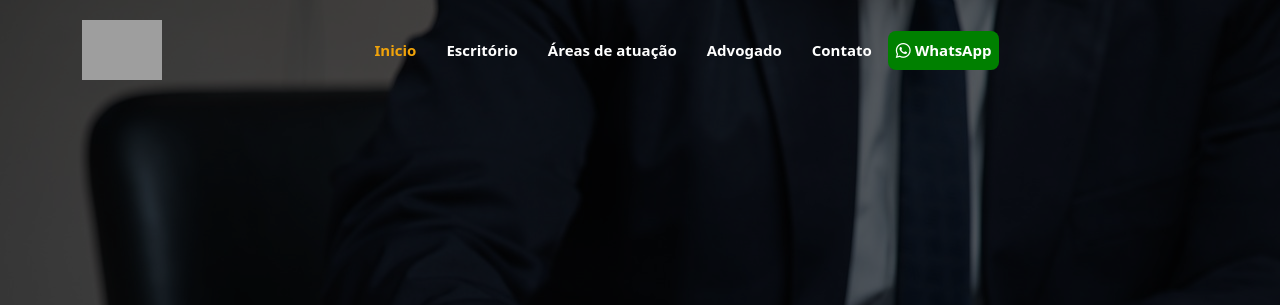
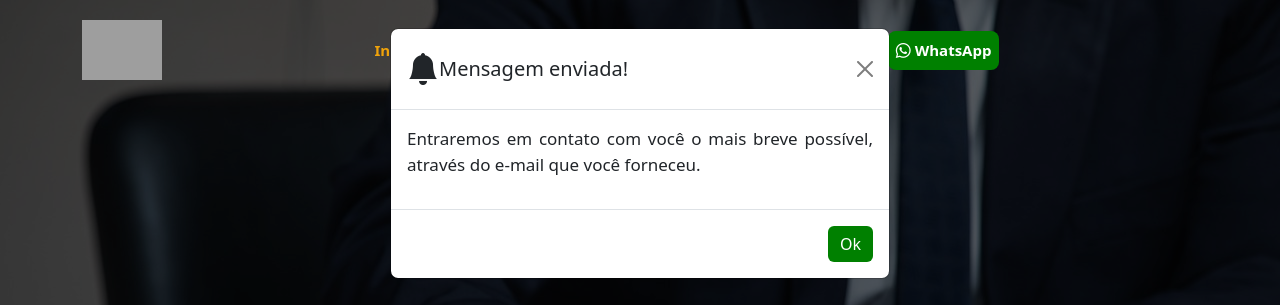
Before and after one commit to Tassochaves/landingPage-adv, an Angular app: page /msgEnv in a window 1280 px wide. Shown: the top 305 px of the page. Built offline with nearby package versions, Linux system fonts and the light colour scheme; no server answers; grey boxes are pictures that could not be loaded.

Commit message:
Add modal para msg enviada

```diff
--- a/src/app/app.routes.ts
+++ b/src/app/app.routes.ts
@@ -1,6 +1,9 @@
 import { Routes } from '@angular/router';
 import { MsgEnviadaComponent } from './components/msg-enviada/msg-enviada.component';
+import { HomeComponent } from './pages/home/home.component';
 
 export const routes: Routes = [
+    {path: '',
+     title:'Home', component: HomeComponent},
     {path: 'msgEnv', component: MsgEnviadaComponent}
 ];
--- a/src/app/components/msg-enviada/msg-enviada.component.html
+++ b/src/app/components/msg-enviada/msg-enviada.component.html
@@ -1,7 +1,19 @@
 
   <!-- Modal -->
-  <div id="myModal" class="modal">
-    <div class="modal-content">
-      <p>Mensagem enviada com sucesso!.</p>
+  <div class="modal" id="myModal" tabindex="-1">
+    <div class="modal-dialog">
+      <div class="modal-content">
+        <div class="modal-header">
+          <i class="bi bi-bell-fill fa-2x"></i>
+          <h5 class="modal-title">Mensagem enviada!</h5>
+          <button routerLink="" type="button" class="btn-close" data-bs-dismiss="modal" aria-label="Close"></button>
+        </div>
+        <div class="modal-body">
+          <p>Entraremos em contato com você o mais breve possível, através do e-mail que você forneceu.</p>
+        </div>
+        <div class="modal-footer">
+          <button routerLink="" type="button" class="btn btnMsg" data-bs-dismiss="modal">Ok</button>
+        </div>
+      </div>
     </div>
   </div>
--- a/src/app/components/msg-enviada/msg-enviada.component.scss
+++ b/src/app/components/msg-enviada/msg-enviada.component.scss
@@ -1,46 +1,4 @@
-.modal {
-    display: none; /* Inicialmente oculto */
-    position: fixed;
-    z-index: 1;
-    left: 0;
-    top: 0;
-    margin-top: -1.0rem;
-    width: 100%;
-    height: 100%;
-    overflow: auto;
-    background-color: rgba(0, 0, 0, 0.4);
-  }
 
-  .modal-content {
-    background-color: #059c44;
-    margin: 15% auto;
-    padding: 20px;
-    width: 30%;
-    p{
-        text-align: start !important;
-        color: antiquewhite !important;
-      }
-  }
-
-  .close {
-    color: #aaa;
-    float: right;
-    font-size: 28px;
-    font-weight: bold;
-  }
-
-  .close:hover,
-  .close:focus {
-    color: black;
-    text-decoration: none;
-    cursor: pointer;
-  }
-
-  @media (max-width: 992px) {
-    .modal{
-        margin-top: 3.0rem;
-    }
-    .modal-content {
-        width: 80%;
-      }
-  }
+.btnMsg{
+  background-color: green !important;
+}
--- a/src/app/components/msg-enviada/msg-enviada.component.ts
+++ b/src/app/components/msg-enviada/msg-enviada.component.ts
@@ -1,19 +1,18 @@
 import { AfterViewInit, Component, ElementRef, OnInit, Renderer2, ViewChild } from '@angular/core';
+import { RouterLink } from '@angular/router';
 
 // @ts-ignore
 const $: any = window['$']
 @Component({
   selector: 'app-msg-enviada',
   standalone: true,
-  imports: [],
+  imports: [RouterLink],
   templateUrl: './msg-enviada.component.html',
   styleUrl: './msg-enviada.component.scss'
 })
 export class MsgEnviadaComponent implements AfterViewInit{
 
   constructor(private elRef: ElementRef, private renderer: Renderer2){}
-
-  @ViewChild('myModal') modal: any;
 
   ngAfterViewInit(): void {
     this.openModal();
@@ -22,14 +21,5 @@ export class MsgEnviadaComponent implements AfterViewInit{
   openModal(){
     const modal = this.elRef.nativeElement.querySelector('#myModal');
     this.renderer.setStyle(modal, 'display', 'block');
-
-    setTimeout(()=>{
-      this.closeModal()
-    }, 2000)
-  }
-
-  closeModal(){
-    const modal = this.elRef.nativeElement.querySelector('#myModal');
-    this.renderer.setStyle(modal, 'display', 'none');
   }
 }
```
Also changed, not shown: src/app/components/header/header.component.html (line endings or trailing spaces), src/app/pages/home/home.component.html (line endings or trailing spaces).
